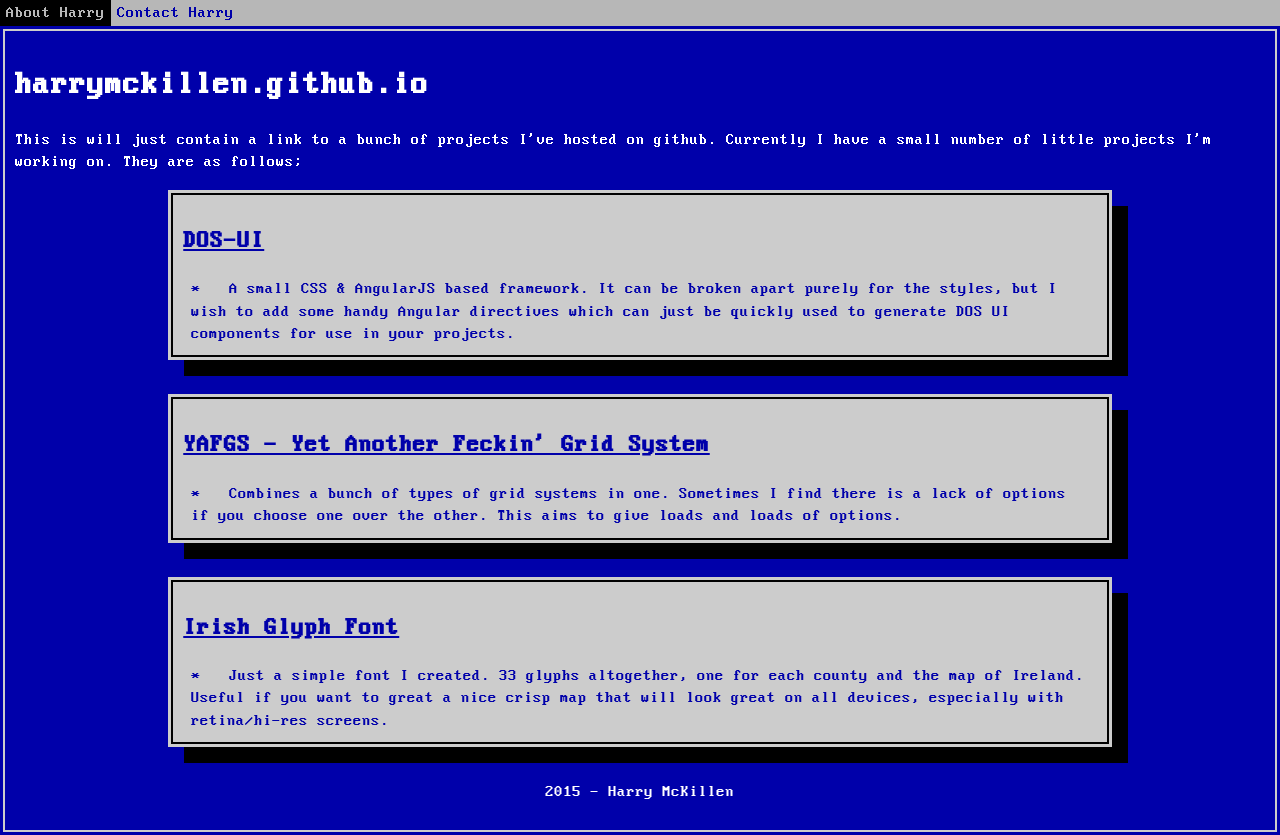
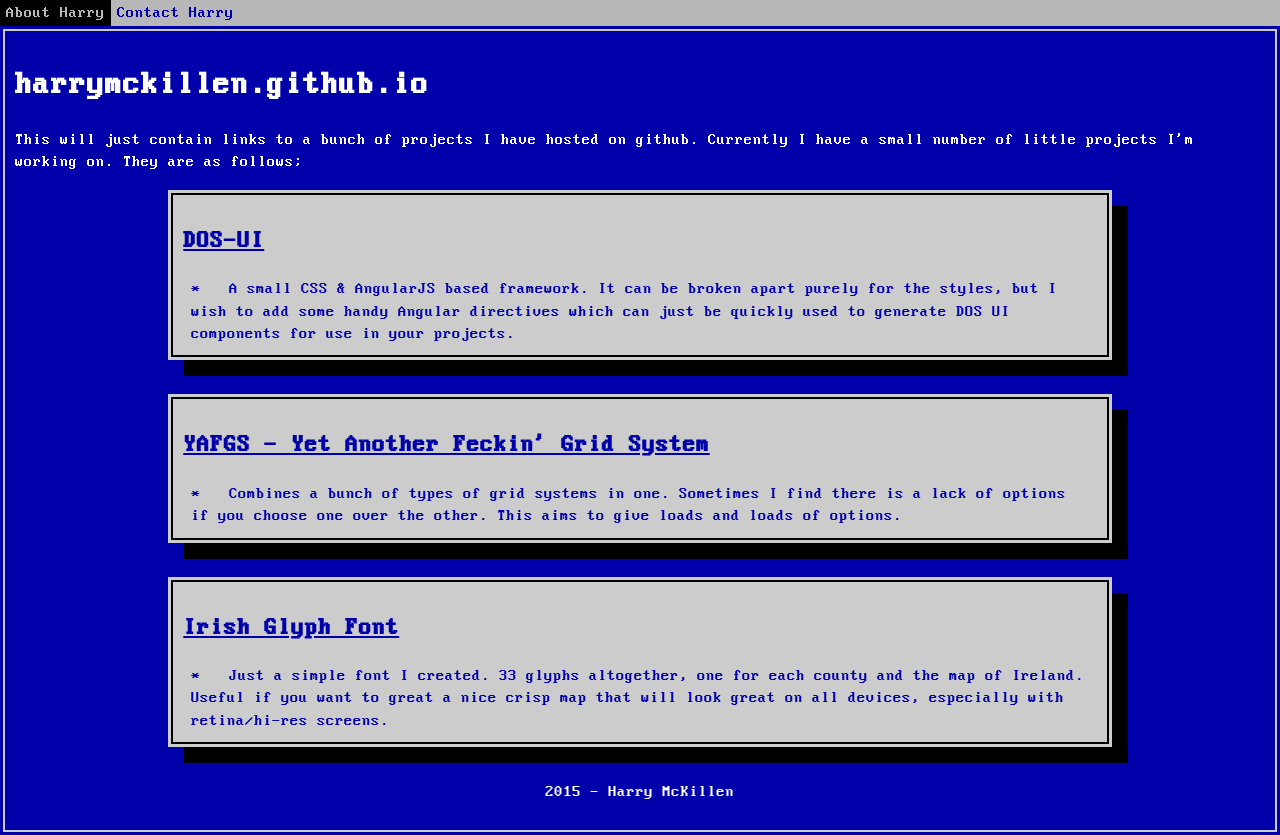
Before and after one commit to harrymckillen/harrymckillen.github.io, a plain HTML site: page index.html in a window 1280 px wide. Drawn offline with Linux system fonts and the light colour scheme.

Commit message:
update text on page

```diff
--- a/index.html
+++ b/index.html
@@ -43,7 +43,7 @@
 
             <h1>harrymckillen.<span class="break"></span>github.io</h1>
 
-            <p>This is will just contain a link to a bunch of projects I've hosted on github. Currently I have a small number of little projects I'm working on. They are as follows;</p>
+            <p>This will just contain links to a bunch of projects I have hosted on github. Currently I have a small number of little projects I'm working on. They are as follows;</p>
 
             <div class="dialog padding-3px centered drop-shadow-16px margin-bottom-larger light-grey-background blue-text">    <div class="content black-border-2px padding-med">
               		<h2><a href="https://github.com/harrymckillen/dos-ui" target="_blank">DOS-UI</a></h2>
```
